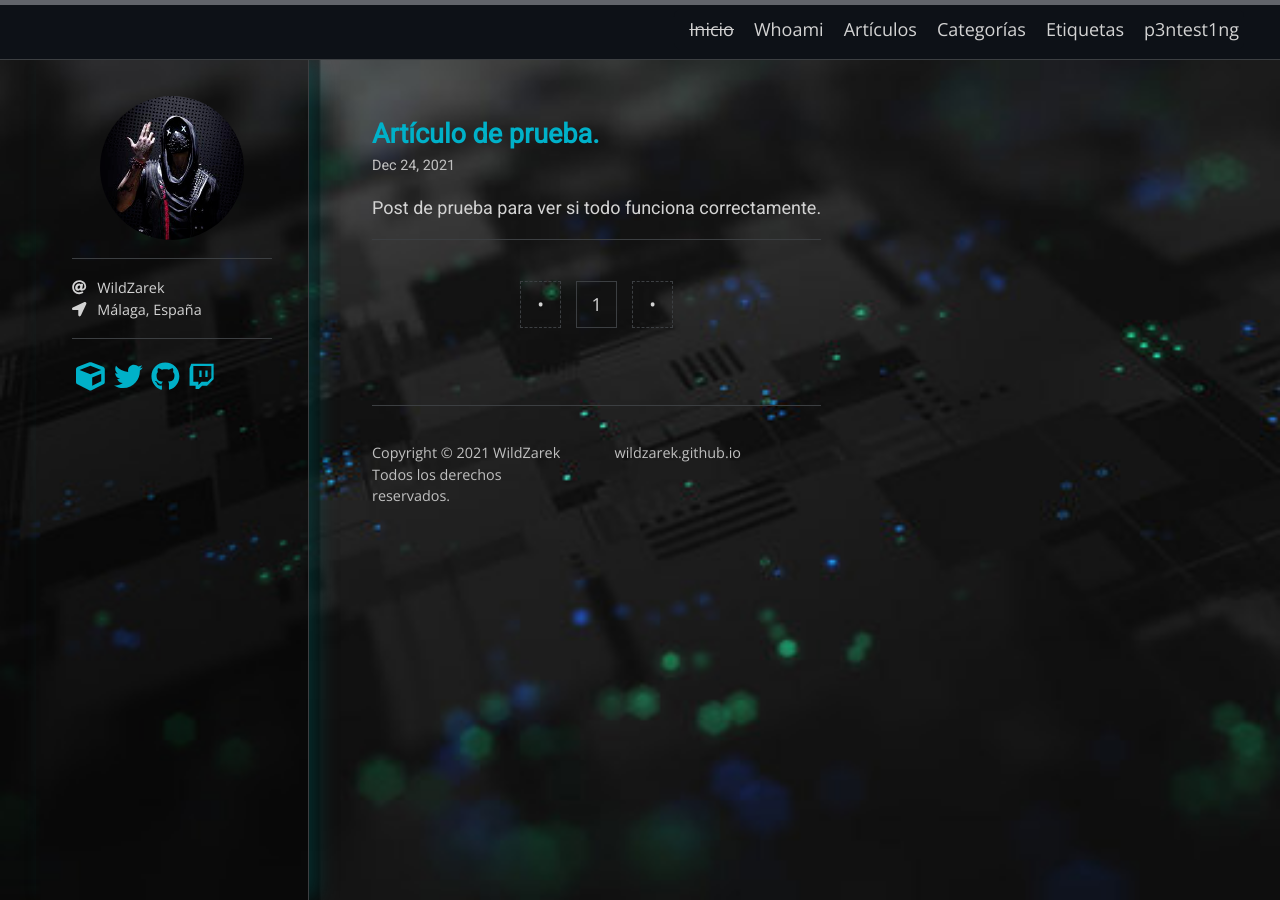
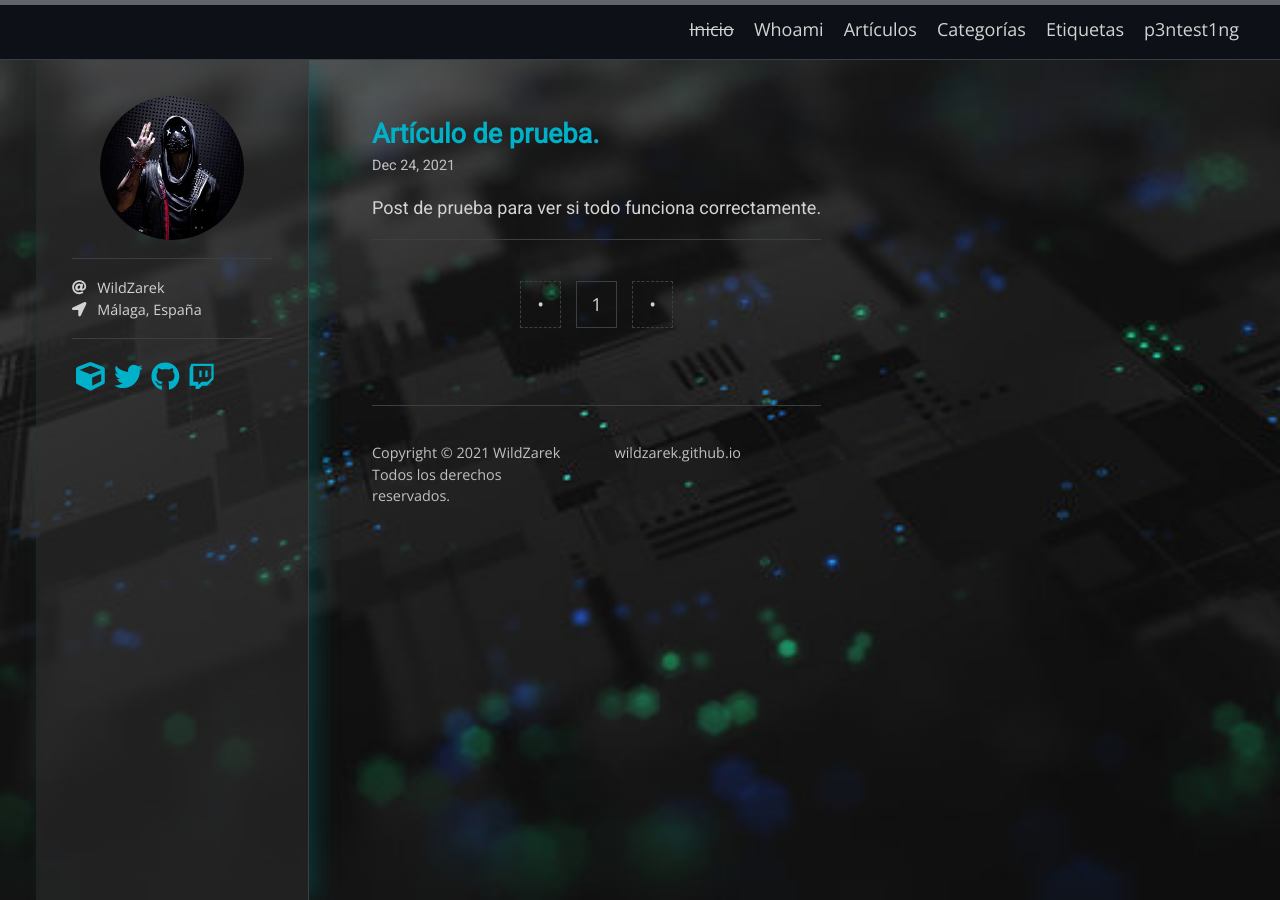
Before and after one commit to WildZarek/wildzarek.github.io, a Jekyll site: the page built from index.html, in a window 1280 px wide. Built offline with Jekyll 4.4.1, drawn with Linux system fonts in a browser that asks for light colours; nearby versions of some CDN libraries; some web fonts are replaced; the list of posts is cut into pages by our own code.

Commit message:
background changes

```diff
--- a/_sass/hamilton/layout.scss
+++ b/_sass/hamilton/layout.scss
@@ -216,7 +216,7 @@
 .site-sidebar {
   width: 200px;
 
-  //background-color: #ffffff;
+  background-color: rgba(48, 48, 48, 0.5);
   margin-right: 0;
 
   padding: $spacing-unit;
```
Also changed, not shown: assets/images/bg.jpg.
